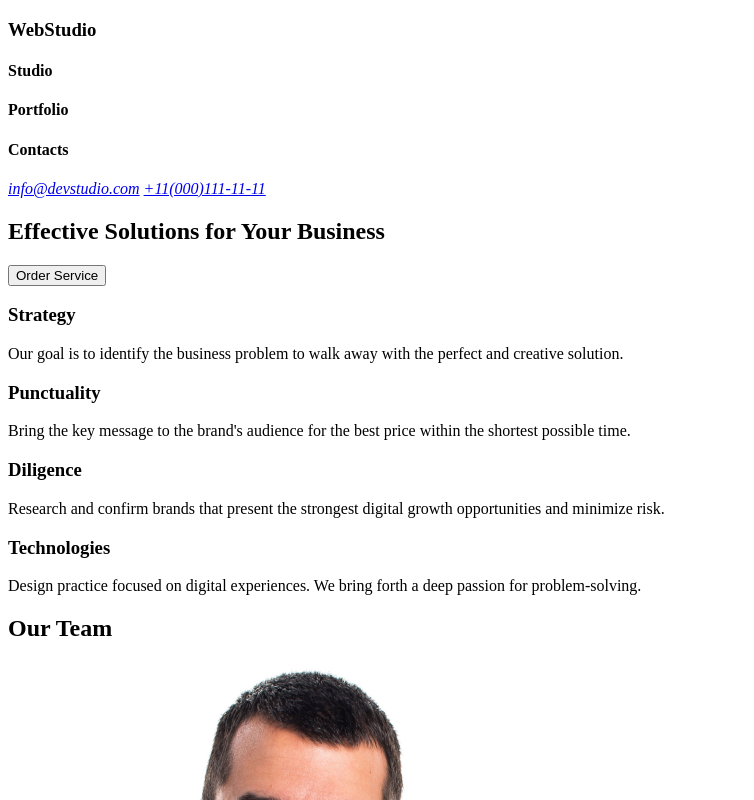
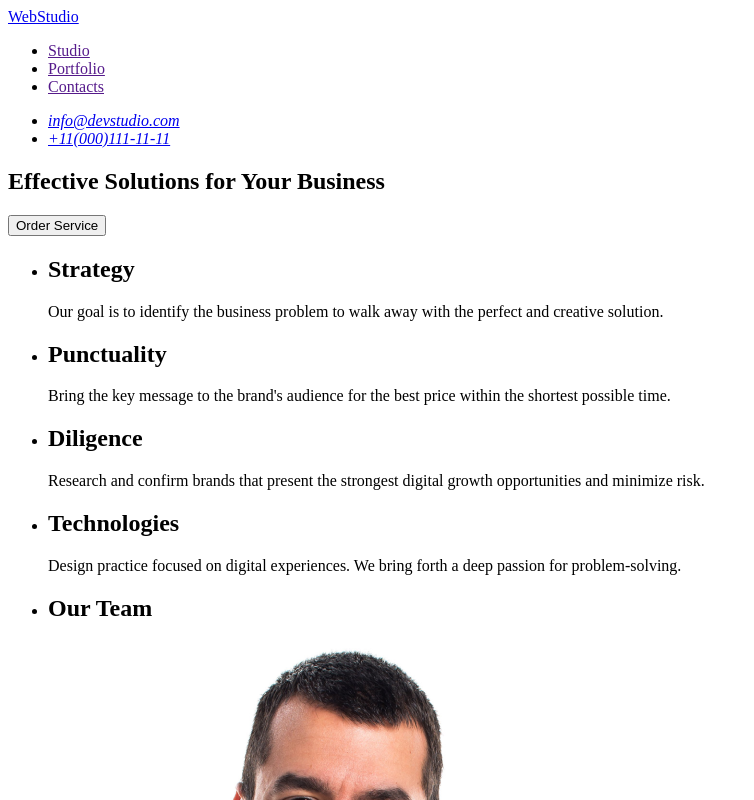
Before and after one commit to ssKyryloss/goit-markup-hw-01, a plain HTML site: page index.html in a window 1280 px wide. Shown: the top 800 px of the page, without its empty margins (0-754 px from the left). Drawn offline with Linux system fonts and the light colour scheme.

Commit message:
Update index.html

```diff
--- a/index.html
+++ b/index.html
@@ -7,60 +7,86 @@
   </head>
   <body>
     <header>
-      <h3>WebStudio</h3>
-      <h4>Studio</h4>
-      <h4>Portfolio</h4>
-      <h4>Contacts</h4>
+      <nav>
+        <a href="index.html">WebStudio</a>
+        <ul>
+          <li><a href="">Studio</a></li>
+          <li><a href="">Portfolio</a></li>
+          <li><a href="">Contacts</a></li>
+        </ul>
         <address>
-        <a href="mailto:info@devstudio.com">info@devstudio.com</a>
-        <a href="tel:+11(000)111-11-11">+11(000)111-11-11</a>
+          <ul>
+            <li><a href="mailto:info@devstudio.com">info@devstudio.com</a></li>
+            <li><a href="tel:+11(000)111-11-11">+11(000)111-11-11</a></li>
+          </ul>
         </address>
+      </nav>
     </header>
     <main>
       <section class="hero-img">
         <h1>Effective Solutions for Your Business</h1>
-        <button>Order Service</button>
+        <button type="button">Order Service</button>
       </section>
       <section class="section-1">
-        <h3>Strategy</h3>
+        <ul>
+          <li>
+            <h2>Strategy</h2>
             <p>
               Our goal is to identify the business problem to walk away with the
               perfect and creative solution.
             </p>
-        <h3>Punctuality</h3>
+          </li>
+          <li>
+            <h2>Punctuality</h2>
             <p>
               Bring the key message to the brand's audience for the best price
               within the shortest possible time.
             </p>
-        <h3>Diligence</h3>
+          </li>
+          <li>
+            <h2>Diligence</h2>
             <p>
-          Research and confirm brands that present the strongest digital growth
-          opportunities and minimize risk.
+              Research and confirm brands that present the strongest digital
+              growth opportunities and minimize risk.
             </p>
-        <h3>Technologies</h3>
+          </li>
+          <li>
+            <h2>Technologies</h2>
             <p>
-          Design practice focused on digital experiences. We bring forth a deep
-          passion for problem-solving.
+              Design practice focused on digital experiences. We bring forth a
+              deep passion for problem-solving.
             </p>
+          </li>
+        </ul>
       </section>
       <section class="section-2">
-        <h2>Our Team</h2>
+        <ul>
+          <li><h2>Our Team</h2></li>
+          <li>
             <img src="images/MarkGuerrero.png" alt="Mark Guerrero" />
             <h3>Mark Guerrero</h3>
             <p>Product Designer</p>
+          </li>
+          <li>
             <img src="images/TomFord.png" alt="Tom Ford" />
             <h3>Tom Ford</h3>
             <p>Frontend Developer</p>
+          </li>
+          <li>
             <img src="images/CamilaGarcia.png" alt="Camila Garcia" />
             <h3>Camila Garcia</h3>
             <p>Marketing</p>
+          </li>
+          <li>
             <img src="images/DanielWilson.png" alt="Daniel Wilson" />
             <h3>Daniel Wilson</h3>
             <p>UI Designer</p>
+          </li>
+        </ul>
       </section>
     </main>
     <footer>
-      <h3>WebStudio</h3>
+      <a href="index.html">WebStudio</a>
       <p>
         Increase the flow of customers and sales for your business with digital
         marketing & growth solutions.
```
Lines whose indentation alone changed are shown as unchanged.
